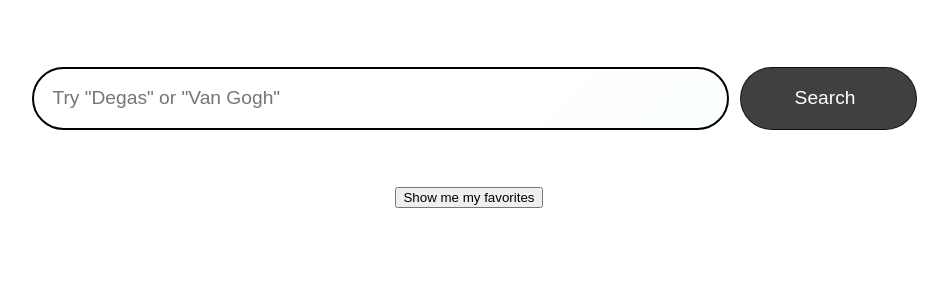
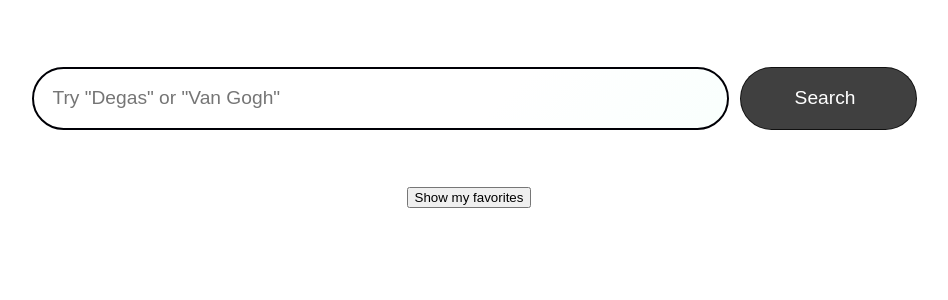
Before and after one commit to morganheuer/art-search-frontend, a React (Create React App) app: page / in a window 1280 px wide. Shown: the top 300 px of the page, without its empty margins (171-1119 px from the left). Built offline with nearby package versions, Linux system fonts and the light colour scheme.

Commit message:
Show hide favorites

```diff
--- a/src/components/Card.tsx
+++ b/src/components/Card.tsx
@@ -3,7 +3,12 @@ import { IArtData } from "./IArtData";
 const Card = (props: { art: IArtData; addToDeck: any; deck: IArtData[] }) => {
   const { art } = props;
   const isFavorite = props.deck.find((element) => element === art);
-  if (art.primaryImageSmall && art.artistDisplayName && art.isPublicDomain) {
+  if (
+    art.primaryImageSmall &&
+    art.artistDisplayName &&
+    art.isPublicDomain &&
+    !isFavorite
+  ) {
     return (
       <div className="result-object">
         <div className="image-container">
@@ -16,11 +21,9 @@ const Card = (props: { art: IArtData; addToDeck: any; deck: IArtData[] }) => {
           </div>
         </div>
         <div>
-          {!isFavorite && (
-            <button onClick={() => props.addToDeck(art.objectID)}>
-              Add to Deck
-            </button>
-          )}
+          <button onClick={() => props.addToDeck(art.objectID)}>
+            Add to Deck
+          </button>
         </div>
       </div>
     );
--- a/src/components/SearchArt.tsx
+++ b/src/components/SearchArt.tsx
@@ -89,8 +89,12 @@ const SearchArt = () => {
     console.log(cards);
   };
 
-  const show = () => {
-    setShowFavorites(true);
+  const showHide = () => {
+    if (showFavorites) {
+      setShowFavorites(false);
+    } else {
+      setShowFavorites(true);
+    }
   };
 
   return (
@@ -106,15 +110,24 @@ const SearchArt = () => {
         />
         <button className="searchButton">Search</button>
       </form>
-      <button onClick={show}>Show me my favorites</button>
-      <div className="art-container">
-        {showFavorites &&
-          cards.map((card) => <Favorite key={card.objectID} card={card} />)}
-      </div>
+      {cards && (
+        <button onClick={showHide}>
+          {showFavorites ? "Hide" : "Show"} my favorites
+        </button>
+      )}
+      {showFavorites && (
+        <div className="art-container">
+          {cards.map((card) => (
+            <Favorite key={card.objectID} card={card} />
+          ))}
+        </div>
+      )}
+
       <div className="art-container">
         {isLoading && <p>Loading...</p>}
         {isError && <p>No results matching your search for "{query}"</p>}
         {!isLoading &&
+          !showFavorites &&
           artData.map((art) => (
             <Card
               key={art.objectID}
```
